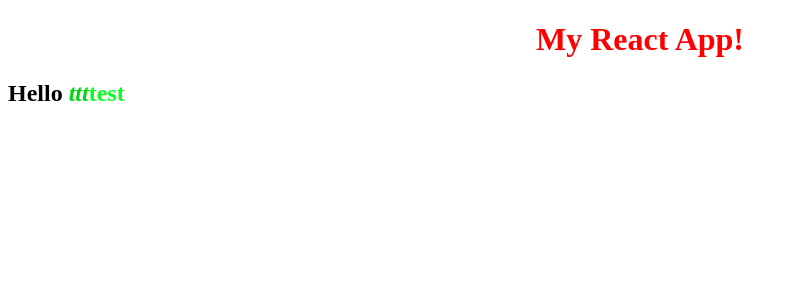
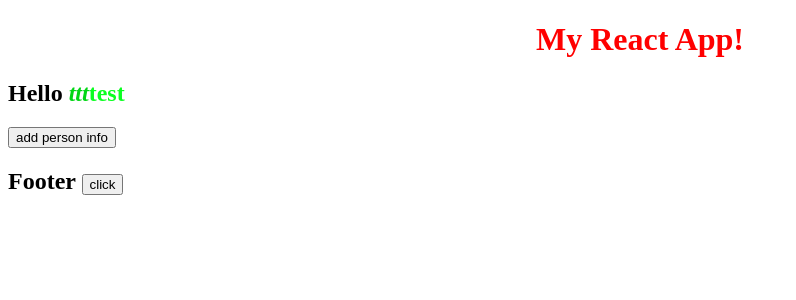
Before and after one commit to stigmat19/react-template, a React app: page / in a window 1280 px wide. Shown: the top 300 px of the page, without its empty margins (0-796 px from the left). Built offline with nearby package versions, Linux system fonts and the light colour scheme.

Commit message:
22.03 lesson

```diff
--- a/src/actions/actions.js
+++ b/src/actions/actions.js
@@ -1,8 +1,15 @@
-import {GET_DATA} from "../consts/constants";
+import {GET_DATA, SET_PERSON_INFO} from "../consts/constants";
 
 export const acGetData = (track) => {
-    return{
+    return {
         type: GET_DATA,
         track
     }
 };
+
+export const acSetPersonInfo = (data) => {
+   return{
+       type: SET_PERSON_INFO,
+       personInfo: data
+   }
+};
--- a/src/components/App.js
+++ b/src/components/App.js
@@ -2,13 +2,28 @@ import React, { Component } from "react";
 
 import '../styles/App.scss';
 import Header from "./Header/Header";
+import Footer from "./Footer/Footer";
 
 class App extends Component {
+
+    state = {
+        getA: 0
+    };
+
+    getValue = (val) => {
+        console.log('app val',val);
+        this.setState({
+            getA: val
+        })
+    };
+
+
     render() {
         return (
             <div>
                 <h1>My React App!</h1>
-                <Header/>
+                <Header rrr={this.state.getA}/>
+                <Footer cbTest={this.getValue}/>
             </div>
         );
     }
--- /dev/null
+++ b/src/components/Footer/Footer.js
@@ -0,0 +1,29 @@
+import React from 'react';
+import {connect} from 'react-redux';
+
+class Footer extends React.Component{
+
+    a = 5;
+
+    setVariables = () => {
+        console.log('a',this.a);
+        this.props.cbTest(this.a);
+    };
+
+    render() {
+        console.warn('props', this.props);
+        return(
+            <h2>Footer {this.props.footData.rdGetData.test}<button onClick={this.setVariables}>click</button></h2>
+        )
+    }
+}
+
+const mapStateToProps = (state) => {
+    return{
+        footData: state
+    }
+};
+
+
+
+export default connect(mapStateToProps)(Footer);
--- a/src/components/Header/Header.js
+++ b/src/components/Header/Header.js
@@ -1,7 +1,7 @@
 import React from 'react';
 import './Header.scss';
 import {connect} from 'react-redux';
-import {acGetData} from "../../actions/actions";
+import {acGetData, acSetPersonInfo} from "../../actions/actions";
 
 class Header extends React.Component{
 
@@ -10,11 +10,19 @@ class Header extends React.Component{
 
         this.props.getData(newTrack)
     };
+    addPersonInfo = () => {
+
+        this.props.setInfo();
+    };
 
     render() {
-        console.log('data',this.props.data);
+        console.log('const a',this.props);
         return(
-            <h2 onClick={this.test}>Hello <span><i>ttt</i>test</span></h2>
+            <React.Fragment>
+                <h2 onClick={this.test}>Hello <span><i>ttt</i>test</span></h2>
+                <button onClick={this.addPersonInfo}>add person info</button>
+            </React.Fragment>
+
         )
     }
 }
@@ -27,7 +35,17 @@ const mapStateToProps = (state) => {
 
 const mapDispatchToProps = (dispatch) => {
     return{
-        getData: (track) => dispatch(acGetData(track))
+        getData: (track) => dispatch(acGetData(track)),
+        setInfo: () => {
+            fetch('./src/data/test.json')
+                .then(function(response) {
+                    return response.json();
+                })
+                .then(data => {
+                    dispatch(acSetPersonInfo(data))
+                })
+                .catch( alert );
+        }
     }
 };
 
--- a/src/consts/constants.js
+++ b/src/consts/constants.js
@@ -1 +1,2 @@
 export const GET_DATA = "GET_DATA";
+export const SET_PERSON_INFO = "SET_PERSON_INFO";
--- a/src/index.html
+++ b/src/index.html
@@ -9,9 +9,7 @@
 </head>
 
 <body>
-<div id="root">
-
-</div>
+<div id="root"></div>
 </body>
 
 </html>
--- a/src/index.js
+++ b/src/index.js
@@ -1,7 +1,7 @@
 import React from "react";
 import ReactDOM from "react-dom";
 import App from "./components/App.js";
-import { Provider } from 'react-redux'
+import { Provider } from 'react-redux';
 import { createStore } from 'redux';
 import reducer from './reducers';
 
--- a/src/reducers/index.js
+++ b/src/reducers/index.js
@@ -1,6 +1,7 @@
 import { combineReducers } from 'redux';
 
 import rdGetData from './rdGetData';
+import rdSetPersonInfo from './rdGetData';
 
 export default combineReducers({
     rdGetData
--- a/src/reducers/rdGetData.js
+++ b/src/reducers/rdGetData.js
@@ -1,4 +1,4 @@
-import {GET_DATA} from "../consts/constants";
+import {GET_DATA, SET_PERSON_INFO} from "../consts/constants";
 
 const initialState = [
     'My home playlist',
@@ -12,6 +12,11 @@ const rdGetData = (state = initialState, action) => {
                 ...state, test: action.track
             };
         }
+        case SET_PERSON_INFO:{
+            return{
+                ...state, personInfo: action.personInfo
+            };
+        }
         default: return state;
     }
 };
```
Also changed, not shown: src/data/test.json (added, +23 -0 lines).
